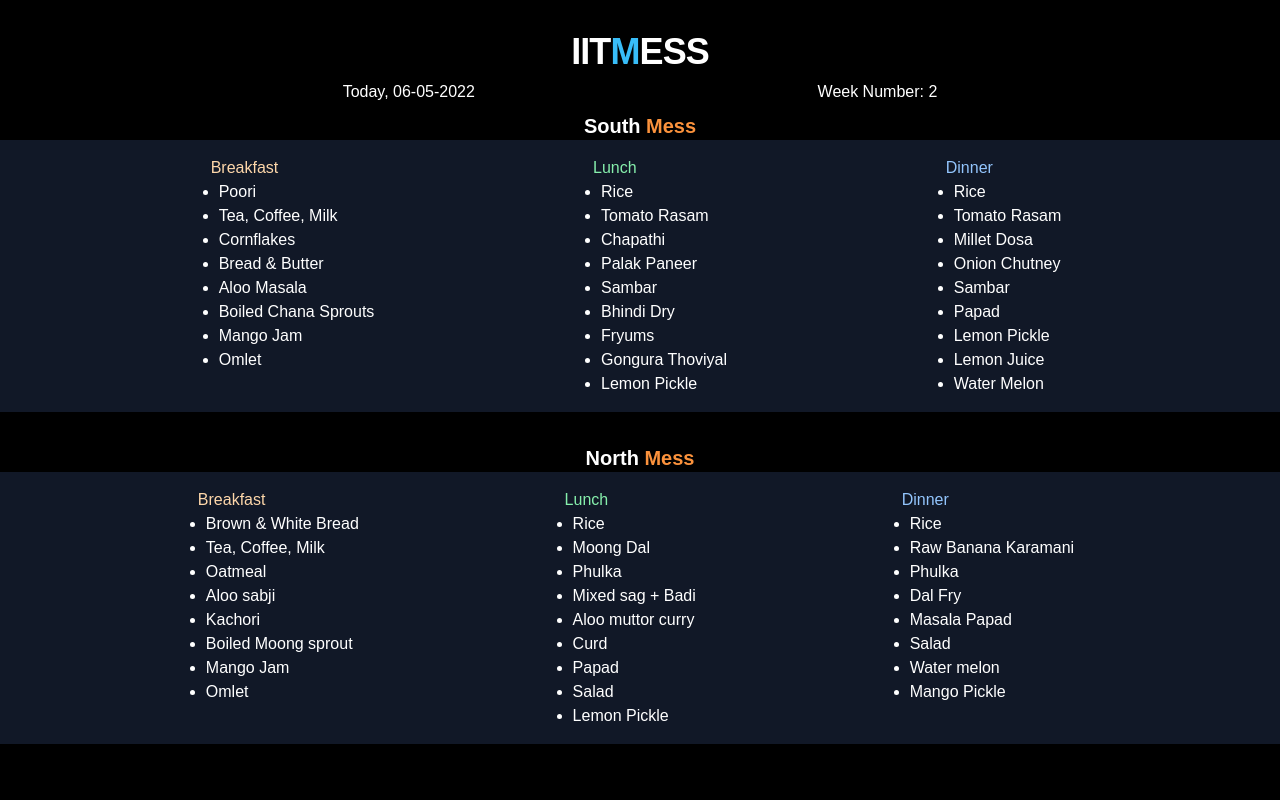
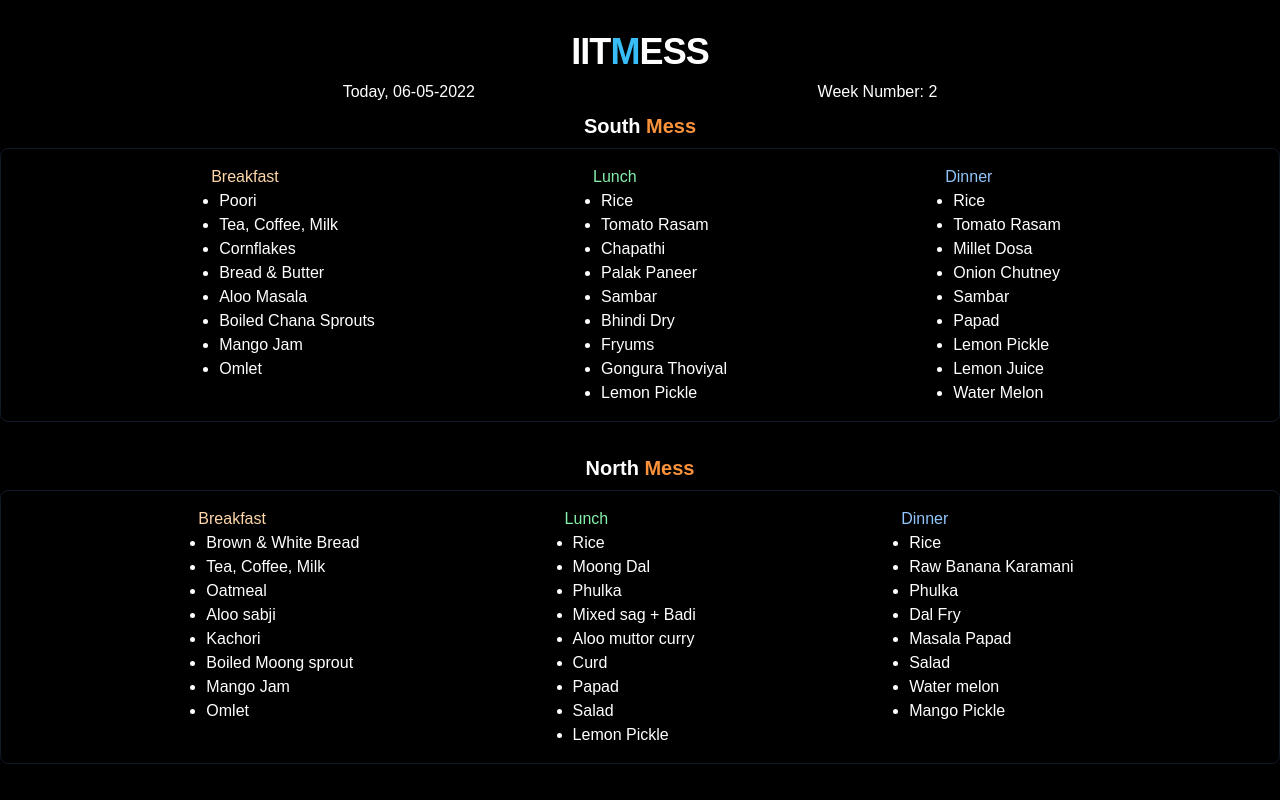
Before and after one commit to zeus-12/iitmess, a Next.js app: page / in a window 1280 px wide. Built offline with nearby package versions, Linux system fonts and the light colour scheme.

Commit message:
update style

```diff
--- a/components/Menu.jsx
+++ b/components/Menu.jsx
@@ -8,7 +8,7 @@ const Menu = ({ data, weekNo, day }) => {
   ];
 
   return (
-    <div className="flex justify-evenly bg-gray-900 py-4">
+    <div className="flex justify-evenly border-[0.025px] mt-2 border-gray-900 rounded-lg py-4 hover:scale-[101%] transition-all duration-200 transform ease-in-out">
       {meals.map((item) => (
         <div key={item.meal}>
           <p className={`${item.colour} capitalize`}>{item.meal}</p>
```
